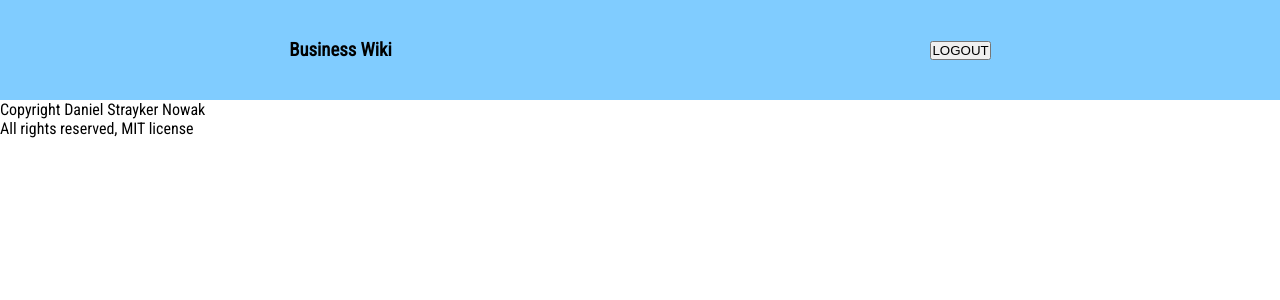
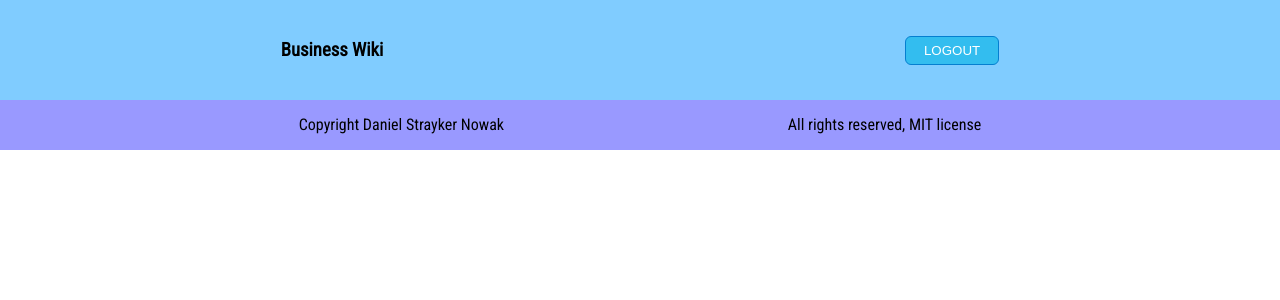
Before and after one commit to StraykerPL/BusinessWiki, a Next.js app in the folder business-wiki/: page /home in a window 1280 px wide. Shown: the top 300 px of the page. Built offline with nearby package versions, Linux system fonts and the light colour scheme.

Commit message:
fix: Add missing styles to logout button and footer

```diff
--- a/business-wiki/pages/home/index.tsx
+++ b/business-wiki/pages/home/index.tsx
@@ -1,4 +1,5 @@
 import moduleStyles from "../../shared/styles/Default.module.scss";
+import buttonStyles from "../../shared/styles/Button.module.scss";
 
 import Head from "next/head";
 import Link from "next/link";
@@ -20,14 +21,14 @@ export default function Home() {
             <h3>Business Wiki</h3>
             <p>{context.user.username}</p>
             <Link href="/">
-              <button>LOGOUT</button>
+              <button className={buttonStyles.button}>LOGOUT</button>
             </Link>
         </header>
         <section className=""></section>
         <section className=""></section>
       </main>
 
-      <footer className={moduleStyles.container__main}>
+      <footer className={moduleStyles.container__footer}>
         <p>Copyright Daniel Strayker Nowak</p>
         <p>All rights reserved, MIT license</p>
       </footer>
```
